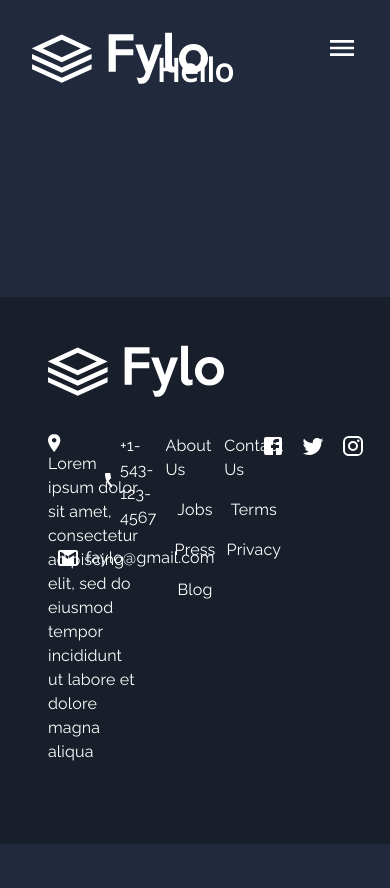
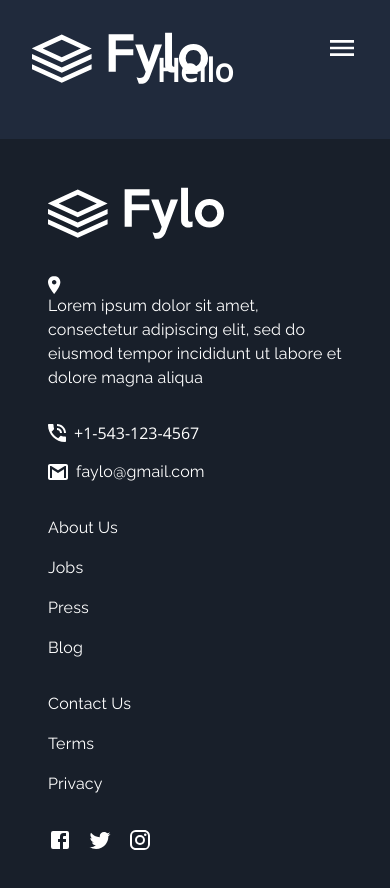
Before and after one commit to aaradj/faylo, a React (Create React App) app: page / in a window 390 px wide. Shown: the top 888 px of the page. Before the commit the page ends 844 px from the top, so only its background shows below. Built offline with nearby package versions, Linux system fonts and the light colour scheme.

Commit message:
Footer Stracture

```diff
--- a/src/components/Footer/index.tsx
+++ b/src/components/Footer/index.tsx
@@ -13,8 +13,6 @@ const Main = styled.footer`
   display: flex;
   flex-direction: column;
   background: ${MainBg};
-  position: absolute;
-  bottom: 0;
 `;
 const BoxStyle = {
   display: "flex",
@@ -22,6 +20,10 @@ const BoxStyle = {
   justifyContent: "center",
   width: "100%",
   padding: "2rem 0",
+  "@media(max-width:700px)":{
+    flexDirection:"column",
+    gap:"2rem"
+  }
 };
 
 const BoxArticle = {
@@ -30,6 +32,10 @@ const BoxArticle = {
   flexDirection: "column",
   alignItems: "center",
   gap: "1rem",
+  "@media(max-width:700px)":{
+    width: "100%",
+    alignItems: "start",
+  }
 };
 
 const SocailMedia = {
@@ -37,6 +43,10 @@ const SocailMedia = {
   display: "flex",
   justifyContent: "center",
   gap: "1rem",
+  "@media(max-width:700px)":{
+    width: "100%",
+    justifyContent:"start",
+  }
 };
 
 const Logos = { color: "white", "&:hover": { color: Inside } };
@@ -52,7 +62,10 @@ function Footer() {
         </svg>
       </Box>
       <Box sx={BoxStyle}>
-        <Box sx={{ display: "flex", flexWrap: "wrap", width: "20%" }}>
+        <Box sx={{ display: "flex", flexWrap: "wrap", width: "20%" ,  "@media(max-width:700px)":{
+    width: "100%",
+    alignItems: "start",
+  } }}>
           <svg width="13" height="18" xmlns="http://www.w3.org/2000/svg">
             <path
               d="M6.188 0C2.74 0 0 2.79 0 6.3 0 10.98 6.188 18 6.188 18s6.187-7.02 6.187-11.7c0-3.51-2.74-6.3-6.188-6.3zm0 8.55c-1.238 0-2.21-.99-2.21-2.25s.972-2.25 2.21-2.25c1.237 0 2.21.99 2.21 2.25s-.973 2.25-2.21 2.25z"
@@ -74,7 +87,7 @@ function Footer() {
                 fill-rule="evenodd"
               />
             </svg>
-            <CPara>+1-543-123-4567</CPara>
+            <p>+1-543-123-4567</p>
           </Box>
           <Box sx={{ display: "flex", gap: ".5rem", alignItems: "center" }}>
             <svg width="20" height="16" xmlns="http://www.w3.org/2000/svg">
```
